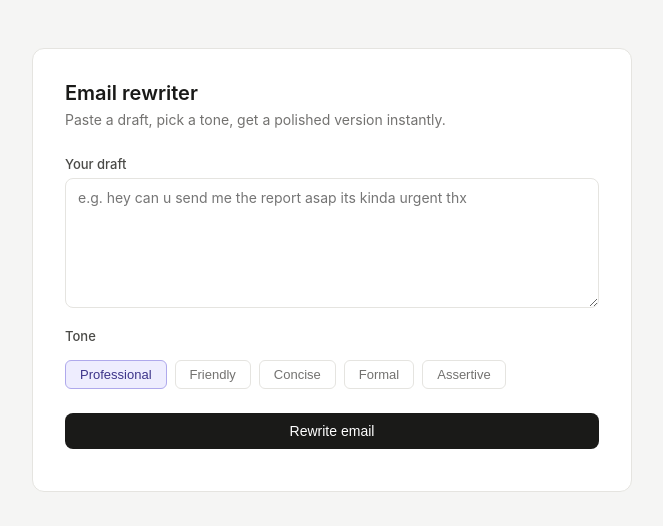
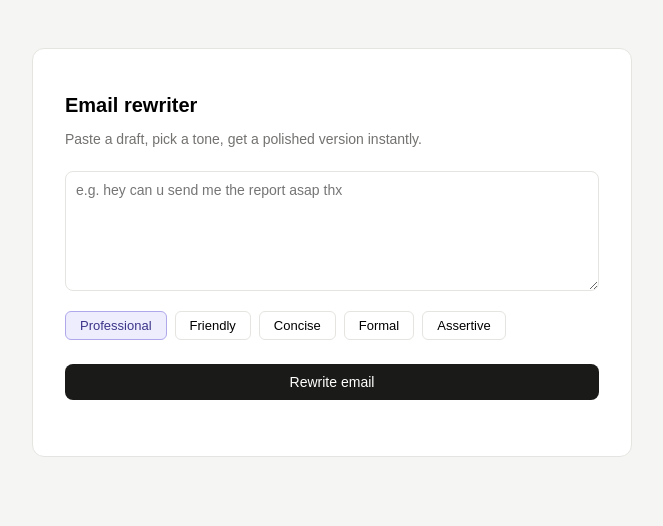
Before and after one commit to charliechen0808-bit/email-rewriter6, a plain HTML site: page public/index.html in a window 1280 px wide. Both pictures are taken after a click on the button "Professional". Shown: the whole page, without its empty margins (308-971 px from the left). Drawn offline with Linux system fonts and the light colour scheme.

Commit message:
Update index.html

```diff
--- a/public/index.html
+++ b/public/index.html
@@ -5,216 +5,72 @@
   <meta name="viewport" content="width=device-width, initial-scale=1.0" />
   <title>Email Rewriter</title>
   <style>
-    *, *::before, *::after { box-sizing: border-box; margin: 0; padding: 0; }
-
-    body {
-      font-family: -apple-system, BlinkMacSystemFont, "Segoe UI", sans-serif;
-      background: #f5f5f4;
-      min-height: 100vh;
-      display: flex;
-      align-items: flex-start;
-      justify-content: center;
-      padding: 48px 16px;
-    }
-
-    .card {
-      background: #fff;
-      border-radius: 12px;
-      border: 1px solid #e5e4e0;
-      padding: 32px;
-      width: 100%;
-      max-width: 600px;
-    }
-
-    h1 {
-      font-size: 20px;
-      font-weight: 600;
-      color: #1a1a18;
-      margin-bottom: 6px;
-    }
-
-    .subtitle {
-      font-size: 14px;
-      color: #737270;
-      margin-bottom: 28px;
-    }
-
-    label {
-      display: block;
-      font-size: 13px;
-      font-weight: 500;
-      color: #4a4a47;
-      margin-bottom: 6px;
-    }
-
-    textarea {
-      width: 100%;
-      min-height: 130px;
-      padding: 10px 12px;
-      border: 1px solid #e5e4e0;
-      border-radius: 8px;
-      font-size: 14px;
-      font-family: inherit;
-      color: #1a1a18;
-      resize: vertical;
-      outline: none;
-      transition: border-color 0.15s;
-    }
-    textarea:focus { border-color: #a0a0f8; }
-
-    .tone-group {
-      display: flex;
-      flex-wrap: wrap;
-      gap: 8px;
-      margin: 16px 0 24px;
-    }
-
-    .tone-btn {
-      padding: 6px 14px;
-      border-radius: 6px;
-      border: 1px solid #e5e4e0;
-      background: #fff;
-      color: #737270;
-      font-size: 13px;
-      cursor: pointer;
-      transition: all 0.15s;
-    }
-    .tone-btn:hover { border-color: #c0bfff; color: #4a4a47; }
-    .tone-btn.active {
-      background: #eeedfe;
-      border-color: #afa9ec;
-      color: #3c3489;
-      font-weight: 500;
-    }
-
-    .submit-btn {
-      width: 100%;
-      padding: 10px;
-      background: #1a1a18;
-      color: #fff;
-      border: none;
-      border-radius: 8px;
-      font-size: 14px;
-      font-weight: 500;
-      cursor: pointer;
-      transition: opacity 0.15s;
-    }
-    .submit-btn:hover { opacity: 0.85; }
-    .submit-btn:disabled { opacity: 0.5; cursor: not-allowed; }
-
-    .output-section { margin-top: 24px; }
-
-    .output-label {
-      display: flex;
-      justify-content: space-between;
-      align-items: center;
-      margin-bottom: 6px;
-    }
-
-    .copy-btn {
-      font-size: 12px;
-      color: #737270;
-      background: none;
-      border: none;
-      cursor: pointer;
-      padding: 2px 6px;
-      border-radius: 4px;
-      transition: background 0.15s;
-    }
-    .copy-btn:hover { background: #f0efec; color: #1a1a18; }
-
-    .output-box {
-      background: #f9f8f6;
-      border: 1px solid #e5e4e0;
-      border-radius: 8px;
-      padding: 14px;
-      font-size: 14px;
-      line-height: 1.7;
-      color: #1a1a18;
-      white-space: pre-wrap;
-      min-height: 80px;
-    }
-
-    .error { color: #a32d2d; font-size: 13px; margin-top: 10px; }
-    .meta { font-size: 12px; color: #a0a09a; margin-top: 8px; }
+    body { font-family: sans-serif; max-width: 600px; margin: 48px auto; padding: 0 16px; background: #f5f5f4; }
+    .card { background: #fff; border-radius: 12px; padding: 32px; border: 1px solid #e5e4e0; }
+    h1 { font-size: 20px; margin-bottom: 6px; }
+    p { color: #737270; font-size: 14px; margin-bottom: 24px; }
+    textarea { width: 100%; min-height: 120px; padding: 10px; border: 1px solid #e5e4e0; border-radius: 8px; font-size: 14px; font-family: inherit; box-sizing: border-box; }
+    .tones { display: flex; gap: 8px; flex-wrap: wrap; margin: 16px 0 24px; }
+    button { padding: 6px 14px; border-radius: 6px; border: 1px solid #e5e4e0; background: #fff; font-size: 13px; cursor: pointer; }
+    button.active { background: #eeedfe; border-color: #afa9ec; color: #3c3489; font-weight: 500; }
+    #submit { width: 100%; padding: 10px; background: #1a1a18; color: #fff; border: none; border-radius: 8px; font-size: 14px; font-weight: 500; cursor: pointer; }
+    #submit:disabled { opacity: 0.5; }
+    #output-section { margin-top: 24px; display: none; }
+    #output { background: #f9f8f6; border: 1px solid #e5e4e0; border-radius: 8px; padding: 14px; font-size: 14px; line-height: 1.7; white-space: pre-wrap; }
+    #error { color: #a32d2d; font-size: 13px; margin-top: 10px; }
   </style>
 </head>
 <body>
   <div class="card">
     <h1>Email rewriter</h1>
-    <p class="subtitle">Paste a draft, pick a tone, get a polished version instantly.</p>
-
-    <label for="email-input">Your draft</label>
-    <textarea id="email-input" placeholder="e.g. hey can u send me the report asap its kinda urgent thx"></textarea>
-
-    <label style="margin-top:16px;">Tone</label>
-    <div class="tone-group" id="tone-group">
-      <button class="tone-btn active" data-tone="Professional">Professional</button>
-      <button class="tone-btn" data-tone="Friendly">Friendly</button>
-      <button class="tone-btn" data-tone="Concise">Concise</button>
-      <button class="tone-btn" data-tone="Formal">Formal</button>
-      <button class="tone-btn" data-tone="Assertive">Assertive</button>
+    <p>Paste a draft, pick a tone, get a polished version instantly.</p>
+    <textarea id="email" placeholder="e.g. hey can u send me the report asap thx"></textarea>
+    <div class="tones">
+      <button class="active" data-tone="Professional">Professional</button>
+      <button data-tone="Friendly">Friendly</button>
+      <button data-tone="Concise">Concise</button>
+      <button data-tone="Formal">Formal</button>
+      <button data-tone="Assertive">Assertive</button>
     </div>
-
-    <button class="submit-btn" id="submit-btn" onclick="rewrite()">Rewrite email</button>
-    <p class="error" id="error"></p>
-
-    <div class="output-section" id="output-section" style="display:none;">
-      <div class="output-label">
-        <label style="margin:0;">Rewritten email</label>
-        <button class="copy-btn" onclick="copyOutput()">Copy</button>
-      </div>
-      <div class="output-box" id="output"></div>
-      <p class="meta" id="meta"></p>
+    <button id="submit" onclick="rewrite()">Rewrite email</button>
+    <p id="error"></p>
+    <div id="output-section">
+      <p style="font-weight:500; margin-bottom:6px;">Rewritten email</p>
+      <div id="output"></div>
     </div>
   </div>
-
   <script>
-    let selectedTone = "Professional";
-
-    document.querySelectorAll(".tone-btn").forEach((btn) => {
+    let tone = "Professional";
+    document.querySelectorAll(".tones button").forEach(btn => {
       btn.addEventListener("click", () => {
-        document.querySelectorAll(".tone-btn").forEach((b) => b.classList.remove("active"));
+        document.querySelectorAll(".tones button").forEach(b => b.classList.remove("active"));
         btn.classList.add("active");
-        selectedTone = btn.dataset.tone;
+        tone = btn.dataset.tone;
       });
     });
-
     async function rewrite() {
-      const email = document.getElementById("email-input").value.trim();
-      const btn = document.getElementById("submit-btn");
-      const errorEl = document.getElementById("error");
-      errorEl.textContent = "";
-
-      if (!email) { errorEl.textContent = "Please paste an email first."; return; }
-
+      const email = document.getElementById("email").value.trim();
+      const err = document.getElementById("error");
+      err.textContent = "";
+      if (!email) { err.textContent = "Please paste an email first."; return; }
+      const btn = document.getElementById("submit");
       btn.disabled = true;
       btn.textContent = "Rewriting…";
-
       try {
         const res = await fetch("/api/rewrite", {
           method: "POST",
           headers: { "Content-Type": "application/json" },
-          body: JSON.stringify({ email, tone: selectedTone }),
+          body: JSON.stringify({ email, tone })
         });
-
         const data = await res.json();
         if (!res.ok) throw new Error(data.error || "Unknown error");
-
         document.getElementById("output").textContent = data.result;
-        document.getElementById("meta").textContent =
-          `Tone: ${selectedTone} · ${data.result.split(" ").length} words`;
         document.getElementById("output-section").style.display = "block";
-      } catch (err) {
-        errorEl.textContent = err.message || "Something went wrong. Please try again.";
+      } catch (e) {
+        err.textContent = e.message;
       }
-
       btn.disabled = false;
       btn.textContent = "Rewrite email";
-    }
-
-    function copyOutput() {
-      navigator.clipboard.writeText(document.getElementById("output").textContent);
     }
   </script>
 </body>
```
